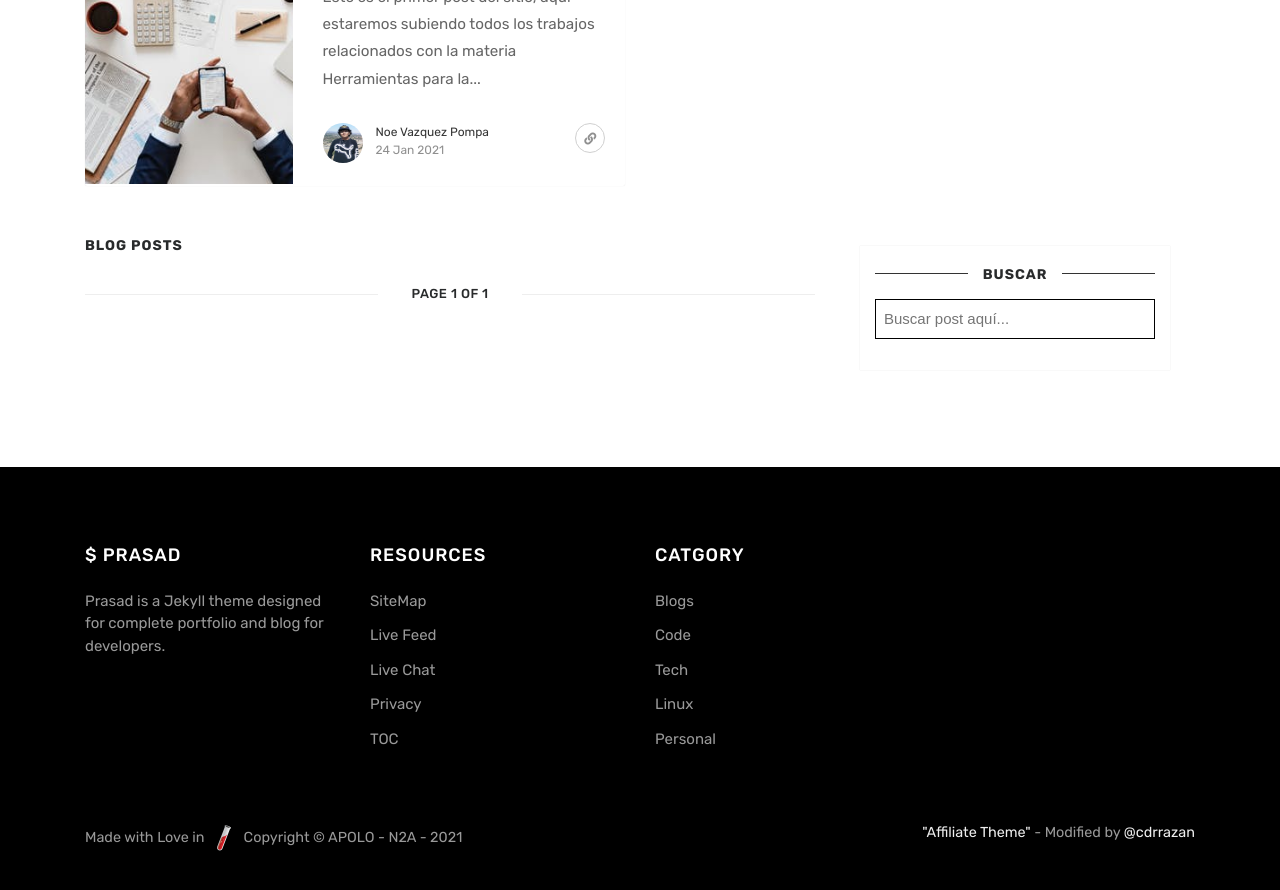
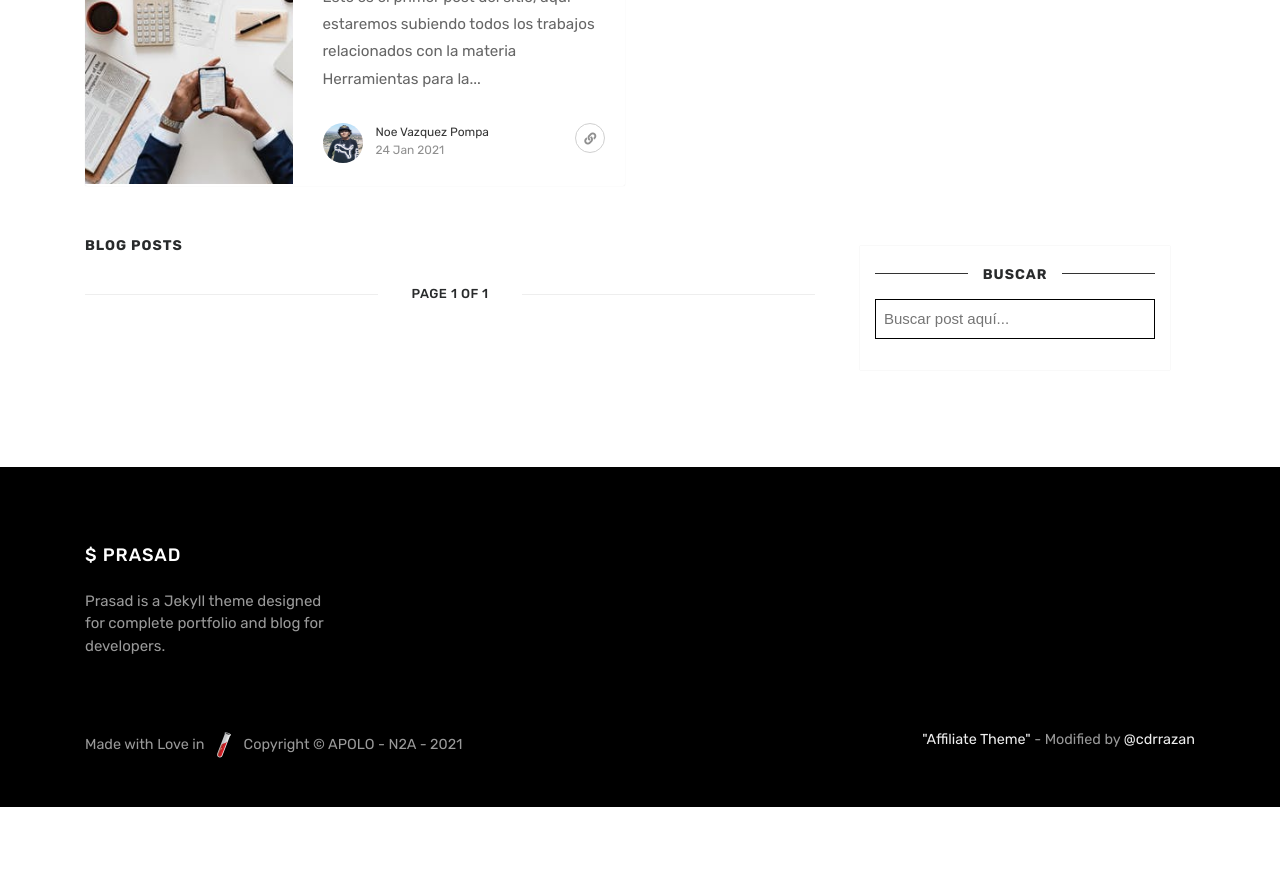
Before and after one commit to Famvazpom/apolo-n2a, a Jekyll site: the page built from index.html, in a window 1280 px wide and 900 px high, scrolled down 989 px. Shown: the top 890 px of the window. Built offline with Jekyll 4.4.1, drawn with Linux system fonts in a browser that asks for light colours; nearby versions of some CDN libraries; the list of posts is cut into pages by our own code; after the commit the page ends 1796 px from its top, so only the background shows below that.

Commit message:
cambios menores

```diff
--- a/_layouts/default.html
+++ b/_layouts/default.html
@@ -130,35 +130,6 @@ endcapture %}
                             portfolio and blog for developers.</p>
                     </div>
                 </div>
-
-                <div class="col-sm-3">
-                    <div class="footer-widget">
-                        <h5 class="title">Resources</h5>
-                        <ul>
-                            <li>
-                                <a href="{{ site.baseurl }}/sitemap.xml">SiteMap</a>
-                            </li>
-                            <li><a href="{{ site.baseurl }}/feed.xml">Live
-                                Feed</a></li>
-                            <li><a href="#">Live Chat</a></li>
-                            <li><a href="#">Privacy</a></li>
-                            <li><a href="#">TOC</a></li>
-                        </ul>
-                    </div>
-                </div>
-
-                <div class="col-sm-3">
-                    <div class="footer-widget">
-                        <h5 class="title">Catgory</h5>
-                        <ul>
-                            <li><a href="/category/blog/">Blogs</a></li>
-                            <li><a href="#">Code</a></li>
-                            <li><a href="#">Tech</a></li>
-                            <li><a href="#">Linux</a></li>
-                            <li><a href="#">Personal</a></li>
-                        </ul>
-                    </div>
-                </div>
             </div>
 
             <div class="copyright">
```
